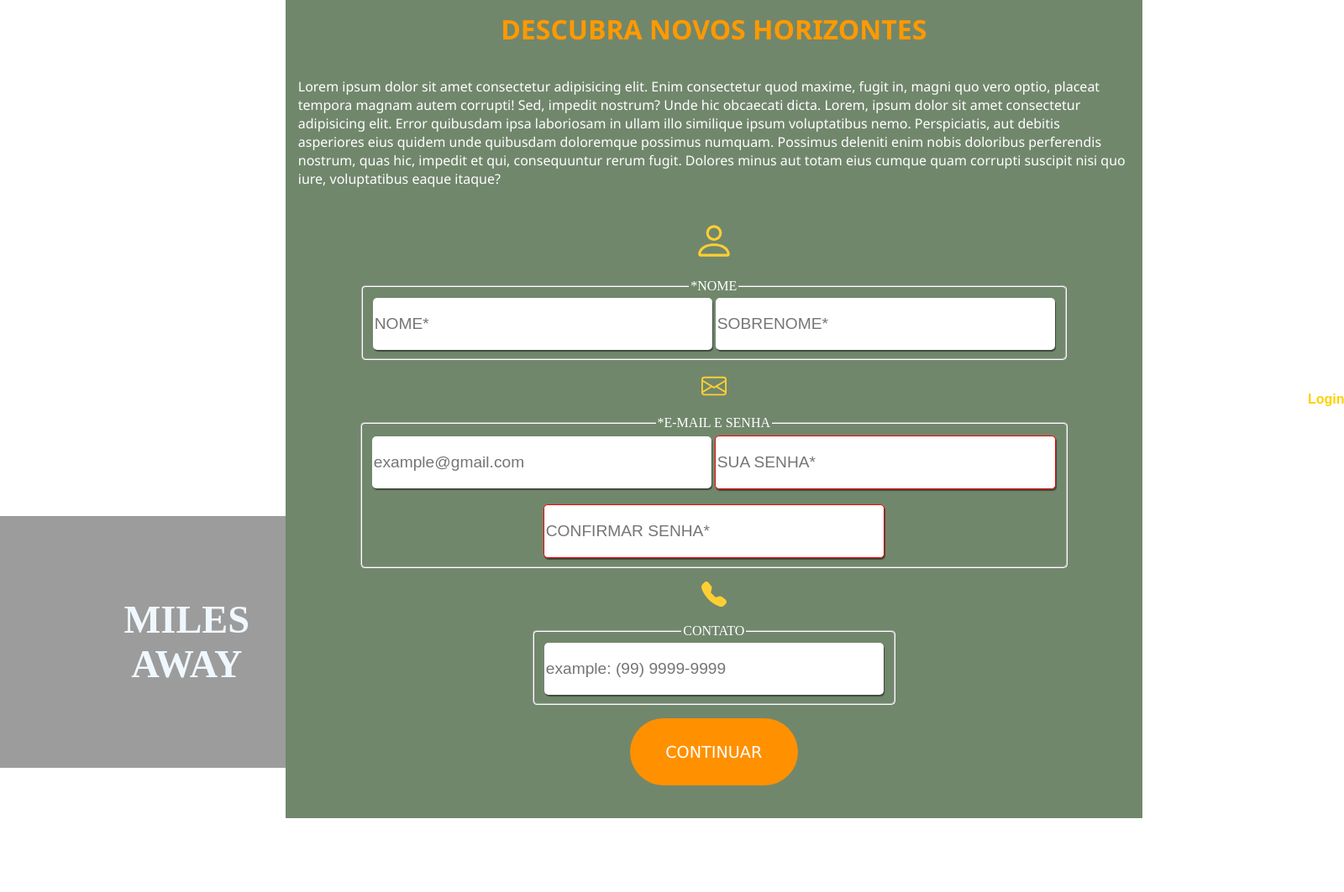
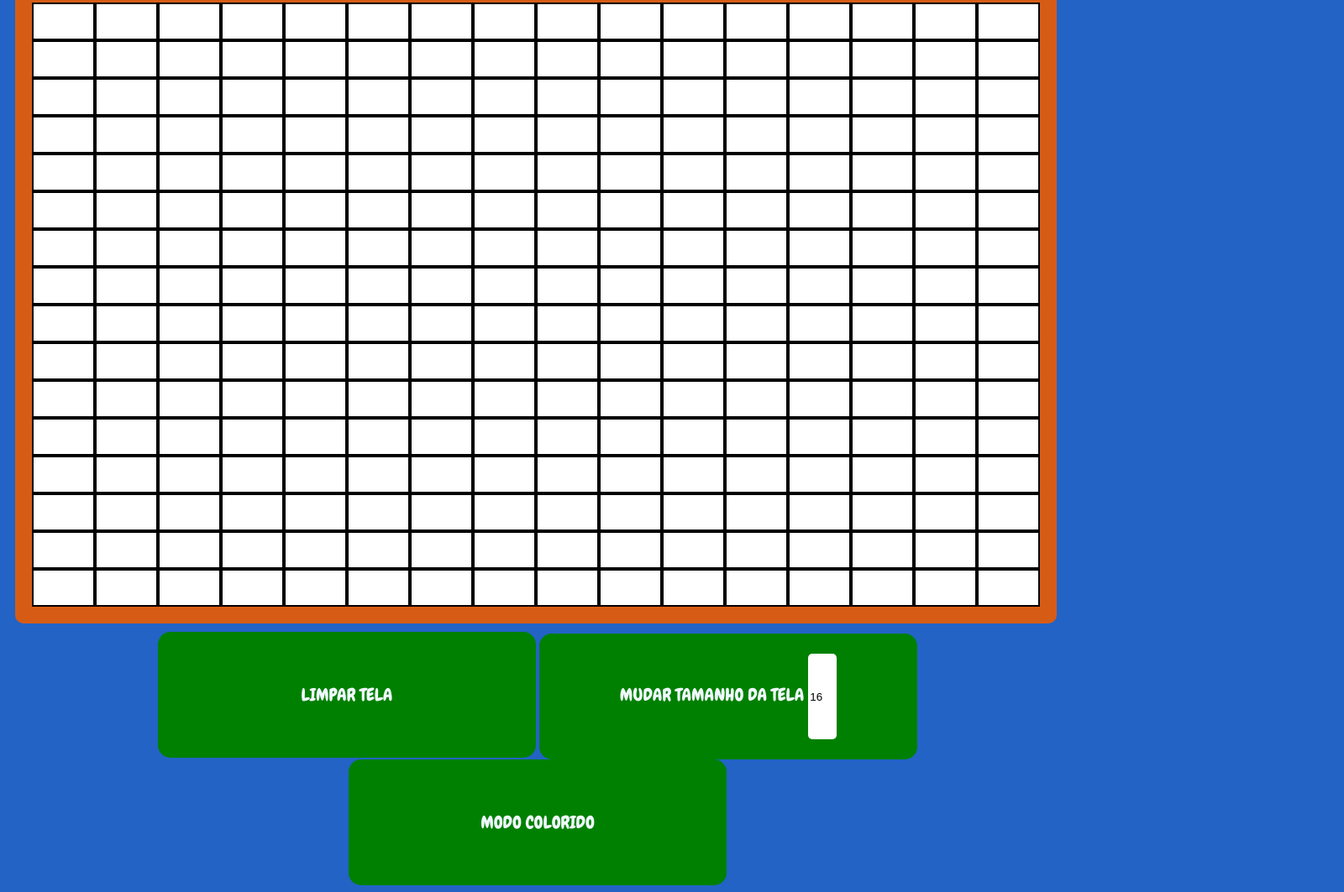
Before and after one commit to iZaaKGabrieL/CURSO-FRONT-END-DO-ODIN, a plain HTML site: page index.html in a window 1280 px wide. Shown: the part 35-1098 px from the top of the page at 84% size, 1600 px wide, since content can reach past the window. Before the commit the page ends 1020 px from the top, so only its background shows below. Drawn offline with Linux system fonts and the light colour scheme; a web font is replaced by a local one.

Commit message:
Project: Etch-a-Sketch

```diff
--- /dev/null
+++ b/estilos.css
@@ -0,0 +1,68 @@
+@charset "UTF-8";
+
+@import url('https://fonts.googleapis.com/css2?family=Oi&display=swap');
+
+@import url('https://fonts.googleapis.com/css2?family=Chewy&display=swap');
+
+
+
+
+body, html{
+    background-color: rgb(34, 99, 197);
+    display: flex;
+    text-align: center;
+    justify-content: center;
+    box-sizing: border-box;
+}
+
+
+.aparelho{
+    background-color: white;
+    display: grid;
+    margin: 10px;
+    width: 1200px;
+    height: 720px;
+    border: 20px solid #d65c16;
+    border-radius: 10px;
+}
+
+.tela{
+    border: 2px solid #000;
+}
+
+.botoes{
+    text-align: center;
+    border: none;
+    gap: 10px;
+    border-radius: 15px;
+    width: 450px;
+    height: 150px;
+    font-size: 1.3rem;
+    background-color: green;
+    color: aliceblue;
+    font-family: "Chewy", system-ui;
+    font-style: normal;
+    font-weight: 400;
+}
+
+.botoes:hover{
+    text-align: center;
+    border: none;
+    gap: 10px;
+    border-radius: 15px;
+    width: 450px;
+    height: 150px;
+    font-size: 1.3rem;
+    background-color: rgb(1, 88, 1);
+    color: aliceblue;
+    font-family: "Chewy", system-ui;
+    font-style: normal;
+    font-weight: 400;
+}
+
+input{
+    width: 30px;
+    height: 100px;
+    border: none;
+    border-radius: 5px;
+}
--- a/index.html
+++ b/index.html
@@ -1,72 +1,31 @@
 <!DOCTYPE html>
-<html lang="pt-br">
+<html lang="pt-BR">
 <head>
     <meta charset="UTF-8">
     <meta name="viewport" content="width=device-width, initial-scale=1.0">
-    <link rel="stylesheet" href="style.css">
-    <title>Cadastro</title>
+    <link rel="stylesheet" href="estilos.css">
+
+    <title> Etch-a-Sketch</title>
 </head>
 <body>
-    <div class="bloco1">
-       <div class="logo">
-           <img src="imgs/odin-lined.png" alt="odin-logo" id="logo">
-            <h1 id="titulo"> MILES AWAY</h1>
-       </div>
 
-    </div>
-    <div class="bloco2">
-        <h1>DESCUBRA NOVOS HORIZONTES</h1>
-        <p>
-            Lorem ipsum dolor sit amet consectetur adipisicing elit. Enim consectetur quod maxime, fugit in, magni quo vero optio,
-            placeat tempora magnam autem corrupti! Sed, impedit nostrum? Unde hic obcaecati dicta.
-            Lorem, ipsum dolor sit amet consectetur adipisicing elit. Error quibusdam ipsa laboriosam in ullam illo similique ipsum voluptatibus nemo. Perspiciatis, aut debitis asperiores eius quidem unde quibusdam doloremque possimus numquam.
-            Possimus deleniti enim nobis doloribus perferendis nostrum, quas hic, impedit et qui, consequuntur rerum fugit. Dolores minus aut totam eius cumque quam corrupti suscipit nisi quo iure, voluptatibus eaque itaque?
-        </p>
-            <form action="#" method="post" class="form">
-                <i class="icons">
-                    <svg xmlns="http://www.w3.org/2000/svg" width="50" height="50" fill="currentColor" class="bi bi-person" viewBox="0 0 16 16">
-  <path d="M8 8a3 3 0 1 0 0-6 3 3 0 0 0 0 6m2-3a2 2 0 1 1-4 0 2 2 0 0 1 4 0m4 8c0 1-1 1-1 1H3s-1 0-1-1 1-4 6-4 6 3 6 4m-1-.004c-.001-.246-.154-.986-.832-1.664C11.516 10.68 10.289 10 8 10s-3.516.68-4.168 1.332c-.678.678-.83 1.418-.832 1.664z"/>
-</svg>
-                </i>
-                <fieldset id="fnome">
-                    <legend>*NOME</legend>
-                    <input type="text" name="nome" id="nome" placeholder="NOME*" required>
-                     <input type="text" name="sobrenome" id="sobrenome" placeholder="SOBRENOME*" required>
-                </fieldset>
-                  <i class="icons">
-                        <svg xmlns="http://www.w3.org/2000/svg" width="30" height="30" fill="currentColor" class="bi bi-envelope" viewBox="0 0 16 16">
-                      <path d="M0 4a2 2 0 0 1 2-2h12a2 2 0 0 1 2 2v8a2 2 0 0 1-2 2H2a2 2 0 0 1-2-2zm2-1a1 1 0 0 0-1 1v.217l7 4.2 7-4.2V4a1 1 0 0 0-1-1zm13 2.383-4.708 2.825L15 11.105zm-.034 6.876-5.64-3.471L8 9.583l-1.326-.795-5.64 3.47A1 1 0 0 0 2 13h12a1 1 0 0 0 .966-.741M1 11.105l4.708-2.897L1 5.383z"/>
-                    </svg>
-                    </i>
-                <fieldset id="conta">
+    <div class="caderno">
+        <div id="container" class="aparelho">
+        </div>
 
-                    <legend>*E-MAIL E SENHA</legend>
+        <div class="painelDeControle">
+            <button onclick="Limpar()" class="botoes"> LIMPAR TELA</button>
+            <button onclick="MudarTamanho()" class="botoes"> MUDAR TAMANHO DA TELA
+                <input type="number" id="gridSize" min="1" max="100" value="16">
+            </button>
+            <button onclick="MudarCor()" class="botoes">MODO COLORIDO</button>
 
-                    <input type="email" name="Email" id="mail" placeholder="example@gmail.com" required>
-
-                <input type="password" name="password" id="isenha" placeholder="SUA SENHA*" required>
-                <br><br>
-                <input type="password" name="password" id="isenha" placeholder="CONFIRMAR SENHA*" required>
-                </fieldset>
-
-               <i class="icons" >
-                        <svg xmlns="http://www.w3.org/2000/svg" width="30" height="30" fill="currentColor" class="bi bi-telephone-fill" viewBox="0 0 16 16">
-                      <path fill-rule="evenodd" d="M1.885.511a1.745 1.745 0 0 1 2.61.163L6.29 2.98c.329.423.445.974.315 1.494l-.547 2.19a.68.68 0 0 0 .178.643l2.457 2.457a.68.68 0 0 0 .644.178l2.189-.547a1.75 1.75 0 0 1 1.494.315l2.306 1.794c.829.645.905 1.87.163 2.611l-1.034 1.034c-.74.74-1.846 1.065-2.877.702a18.6 18.6 0 0 1-7.01-4.42 18.6 18.6 0 0 1-4.42-7.009c-.362-1.03-.037-2.137.703-2.877z"/>
-                    </svg>
-                    </i>
-                <fieldset id="tele">
-                    <legend>CONTATO</legend>
-
-                    <input type="tel" name="phone" id="itel" placeholder="example: (99) 9999-9999">
-                </fieldset>
-                <button type="submit">CONTINUAR</button>
-            </form>
-            <p>
-                Voce ja tem uma conta? <a href="#">Login</a>
-            </p>
-
+        </div>
 
     </div>
 
+
+
+    <script src="scripts.js"></script>
 </body>
 </html>
--- /dev/null
+++ b/scripts.js
@@ -0,0 +1,59 @@
+
+const container = document.getElementById("container");
+let gridSize = "";
+let corAtual = 'black';
+let CorRgb = false;
+criaGrid(16);
+
+function  criaGrid(gridSize){
+    container.innerHTML = "";
+
+    container.style.gridTemplateColumns = `repeat(${gridSize}, 1fr)`;
+container.style.gridTemplateRows = `repeat(${gridSize}, 1fr)`;
+
+
+for (let i = 0; i < gridSize * gridSize; i++){
+    const tela = document.createElement('div');
+    tela.classList.add('tela');
+
+
+
+    tela.addEventListener('mouseover', function(){
+
+        if(CorRgb){
+         const blocos = document.querySelectorAll('.tela');
+        const r = Math.floor(Math.random() * 256);
+        const g = Math.floor(Math.random() * 256);
+        const b = Math.floor(Math.random() * 256);
+        tela.style.backgroundColor = `rgb(${r}, ${g}, ${b})`;
+        }else{
+            tela.style.backgroundColor = corAtual;
+        }
+    })
+
+container.appendChild(tela);
+}
+}
+
+
+
+function MudarCor(){
+    CorRgb = !CorRgb;
+}
+
+function Limpar(){
+const quadrado = document.querySelectorAll('.tela');
+quadrado.forEach((quadrado) => {
+    quadrado.style.backgroundColor = "white";
+});
+
+};
+
+function MudarTamanho(){
+    let AlteraGrade = parseInt(document.getElementById("gridSize").value);
+    if(isNaN(AlteraGrade) || AlteraGrade < 1 || AlteraGrade > 100){
+        alert("POR FAVOR ESCOLHA UM NUMERO DE 1 A 100: ");
+        return;
+    };
+criaGrid(AlteraGrade);
+};
```
